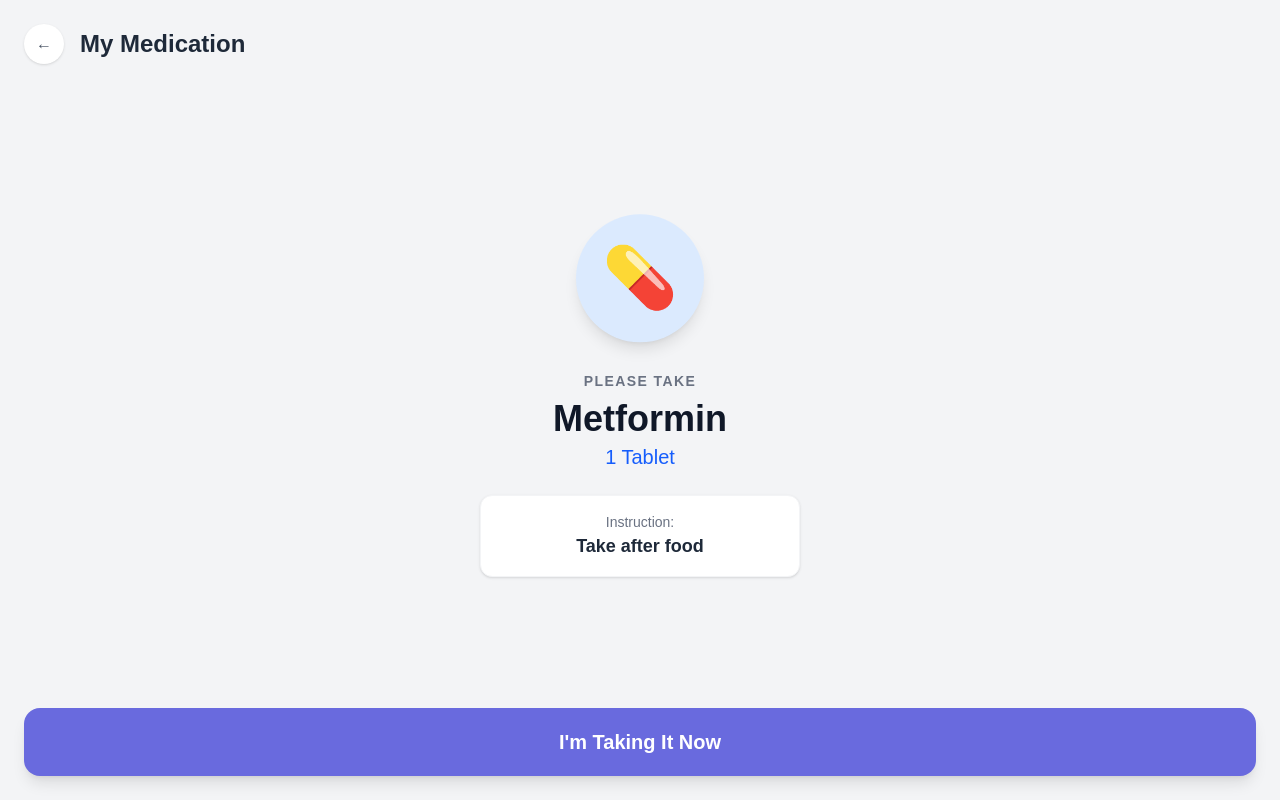
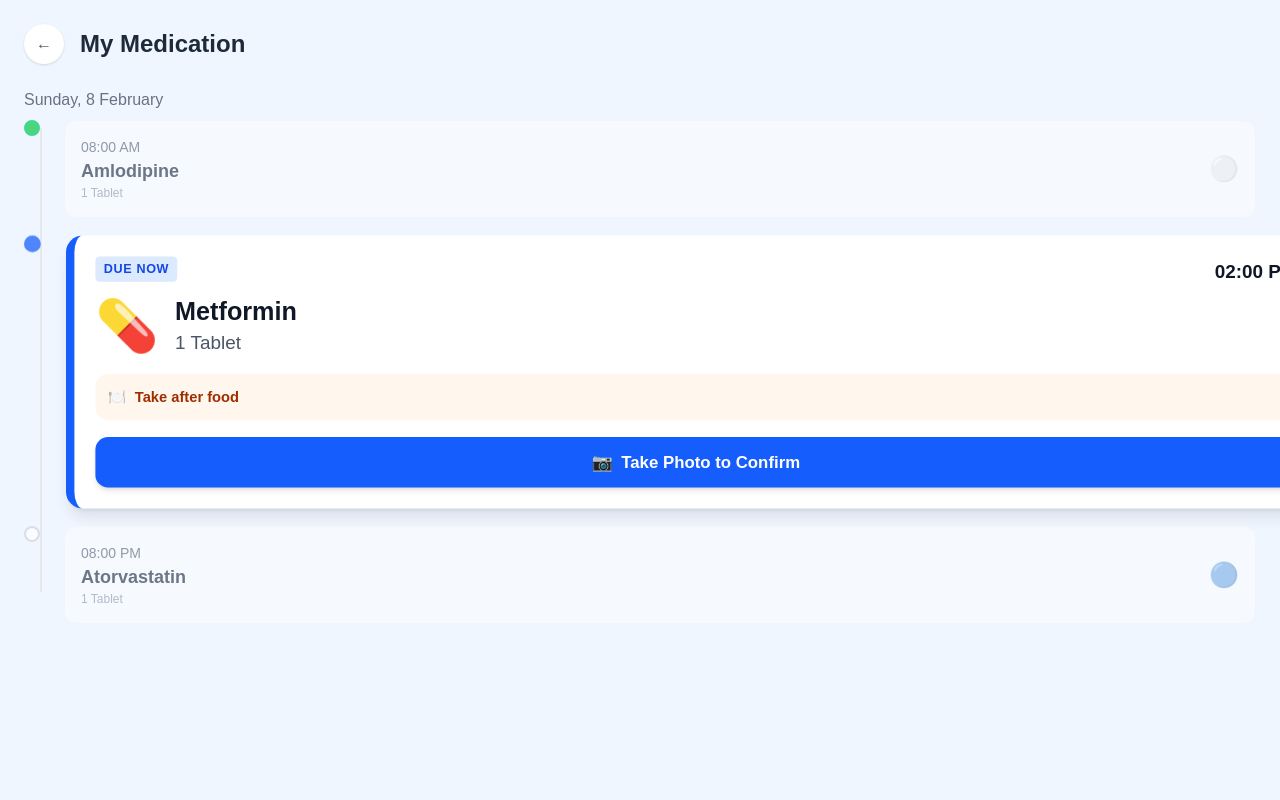
Before and after one commit to TheeObserverr/JAGA_FE, a Next.js app: page /senior/med-log in a window 1280 px wide. Built offline with nearby package versions, Linux system fonts and the light colour scheme.

Commit message:
Redesign: Senior Medication Log with Timeline and Enhanced UI

```diff
--- a/src/app/senior/med-log/page.tsx
+++ b/src/app/senior/med-log/page.tsx
@@ -2,18 +2,20 @@
 import PageHeader from "../../components/PageHeader";
 import { useState } from "react";
 import { useRouter } from "next/navigation";
+import { format } from "date-fns";
 
 export default function SeniorMedsLogPage() {
   const router = useRouter();
   const [step, setStep] = useState<'reminder' | 'camera' | 'confirm'>('reminder');
 
-  const nextMed = {
-      name: "Metformin",
-      dose: "1 Tablet",
-      instruction: "Take after food",
-      time: "8:00 PM",
-      img: "💊"
-  };
+  // Mock Data for Timeline
+  const todaysMeds = [
+      { id: 1, name: "Amlodipine", dose: "1 Tablet", time: "08:00 AM", status: "Taken", img: "⚪️" },
+      { id: 2, name: "Metformin", dose: "1 Tablet", time: "02:00 PM", status: "Due Now", img: "💊", instruction: "Take after food" },
+      { id: 3, name: "Atorvastatin", dose: "1 Tablet", time: "08:00 PM", status: "Upcoming", img: "🔵" },
+  ];
+
+  const currentMed = todaysMeds.find(m => m.status === "Due Now");
 
   const handleCapture = () => {
     setStep('confirm');
@@ -25,32 +27,70 @@ export default function SeniorMedsLogPage() {
   };
 
   return (
-    <div className="h-[100dvh] bg-secondary flex flex-col overflow-hidden">
+    <div className="h-[100dvh] bg-blue-50 flex flex-col overflow-hidden">
         {step === 'reminder' ? (
-            <div className="p-6 flex-1 flex flex-col">
+            <div className="flex-1 flex flex-col h-full">
+                 <div className="p-6 pb-2">
                     <PageHeader title="My Medication" />
+                    <p className="text-gray-500 mt-1">{format(new Date(), 'EEEE, d MMMM')}</p>
+                 </div>
 
-                 <div className="flex-1 flex flex-col justify-center items-center text-center space-y-6">
-                    <div className="w-32 h-32 bg-blue-100 rounded-full flex items-center justify-center text-6xl shadow-lg animate-bounce">
-                        {nextMed.img}
+                 <div className="flex-1 overflow-y-auto px-6 pb-24">
+                    {/* Timeline */}
+                    <div className="space-y-6 relative">
+                        {/* Vertical Line */}
+                        <div className="absolute left-4 top-2 bottom-2 w-0.5 bg-gray-200"></div>
+
+                        {todaysMeds.map((med, idx) => (
+                            <div key={med.id} className={`relative pl-10 transition-all ${med.status === 'Due Now' ? 'scale-105 origin-left' : 'opacity-70'}`}>
+                                {/* Timeline Dot */}
+                                <div className={`absolute left-2 top-0 -translate-x-1/2 w-4 h-4 rounded-full border-2 ${
+                                    med.status === 'Taken' ? 'bg-green-500 border-green-500' :
+                                    med.status === 'Due Now' ? 'bg-blue-600 border-blue-600 animate-pulse' :
+                                    'bg-white border-gray-300'
+                                }`}></div>
+
+                                {med.status === 'Due Now' ? (
+                                    /* Active Card */
+                                    <div className="bg-white rounded-2xl p-5 shadow-lg border-l-8 border-blue-600">
+                                        <div className="flex justify-between items-start mb-2">
+                                            <span className="bg-blue-100 text-blue-700 font-bold px-2 py-1 rounded text-xs uppercase tracking-wider">Due Now</span>
+                                            <span className="text-gray-900 font-bold text-lg">{med.time}</span>
                                         </div>
+                                        <div className="flex items-center gap-4 mb-4">
+                                            <div className="text-5xl">{med.img}</div>
                                             <div>
-                        <p className="text-gray-500 uppercase tracking-widest font-bold text-sm">Please Take</p>
-                        <h1 className="text-4xl font-bold text-gray-900 mt-2">{nextMed.name}</h1>
-                        <p className="text-xl text-blue-600 font-medium mt-1">{nextMed.dose}</p>
-                    </div>
-                    <div className="bg-white p-4 rounded-xl shadow-sm border border-gray-100 w-full max-w-xs">
-                        <p className="text-gray-500 text-sm">Instruction:</p>
-                        <p className="font-bold text-gray-800 text-lg">{nextMed.instruction}</p>
+                                                <h3 className="text-2xl font-bold text-gray-900">{med.name}</h3>
+                                                <p className="text-lg text-gray-600">{med.dose}</p>
                                             </div>
                                         </div>
-
+                                        {med.instruction && (
+                                            <div className="bg-orange-50 text-orange-800 p-3 rounded-xl text-sm font-bold flex items-center gap-2 mb-4">
+                                                <span>🍽️</span> {med.instruction}
+                                            </div>
+                                        )}
                                         <button
                                             onClick={() => setStep('camera')}
-                    className="w-full bg-primary text-white font-bold text-xl py-5 rounded-2xl shadow-lg active:scale-95 transition"
+                                            className="w-full bg-blue-600 text-white font-bold py-3 rounded-xl shadow-md active:scale-95 transition flex items-center justify-center gap-2"
                                         >
-                    I'm Taking It Now
+                                            <span>📷</span> Take Photo to Confirm
                                         </button>
+                                    </div>
+                                ) : (
+                                    /* Inactive Card */
+                                    <div className="bg-white/60 rounded-xl p-4 border border-gray-100 flex justify-between items-center">
+                                        <div>
+                                            <p className="text-gray-500 font-medium text-sm">{med.time}</p>
+                                            <h4 className="text-gray-700 font-bold text-lg">{med.name}</h4>
+                                            <p className="text-xs text-gray-400">{med.dose}</p>
+                                        </div>
+                                        <div className="text-2xl opacity-50">{med.img}</div>
+                                    </div>
+                                )}
+                            </div>
+                        ))}
+                    </div>
+                 </div>
             </div>
         ) : (
              <div className="h-full bg-black text-white flex flex-col">
@@ -77,13 +117,15 @@ export default function SeniorMedsLogPage() {
                      </>
                 ) : (
                     <div className="flex-1 bg-gray-900 flex flex-col p-6">
-                        <h2 className="text-2xl font-bold mb-4">Confirm?</h2>
-                        <div className="flex-1 bg-gray-800 rounded-2xl mb-8 flex items-center justify-center">
-                            <span className="text-6xl">💊</span>
+                        <h2 className="text-2xl font-bold mb-4 text-center">Confirm Medication?</h2>
+                        <div className="flex-1 bg-gray-800 rounded-2xl mb-8 flex flex-col items-center justify-center border border-gray-700">
+                            <span className="text-8xl mb-4">💊</span>
+                            <h3 className="text-2xl font-bold">{currentMed?.name}</h3>
+                            <p className="text-gray-400">{currentMed?.dose} • {currentMed?.time}</p>
                         </div>
                         <div className="grid grid-cols-2 gap-4">
-                            <button onClick={() => setStep('camera')} className="bg-gray-700 py-4 rounded-xl font-bold">Retake</button>
-                            <button onClick={handleConfirm} className="bg-blue-600 py-4 rounded-xl font-bold">Confirm</button>
+                            <button onClick={() => setStep('camera')} className="bg-gray-700 py-4 rounded-xl font-bold hover:bg-gray-600">Retake</button>
+                            <button onClick={handleConfirm} className="bg-blue-600 py-4 rounded-xl font-bold hover:bg-blue-500">Confirm Taken</button>
                         </div>
                     </div>
                 )}
```
Lines whose indentation alone changed are shown as unchanged.
